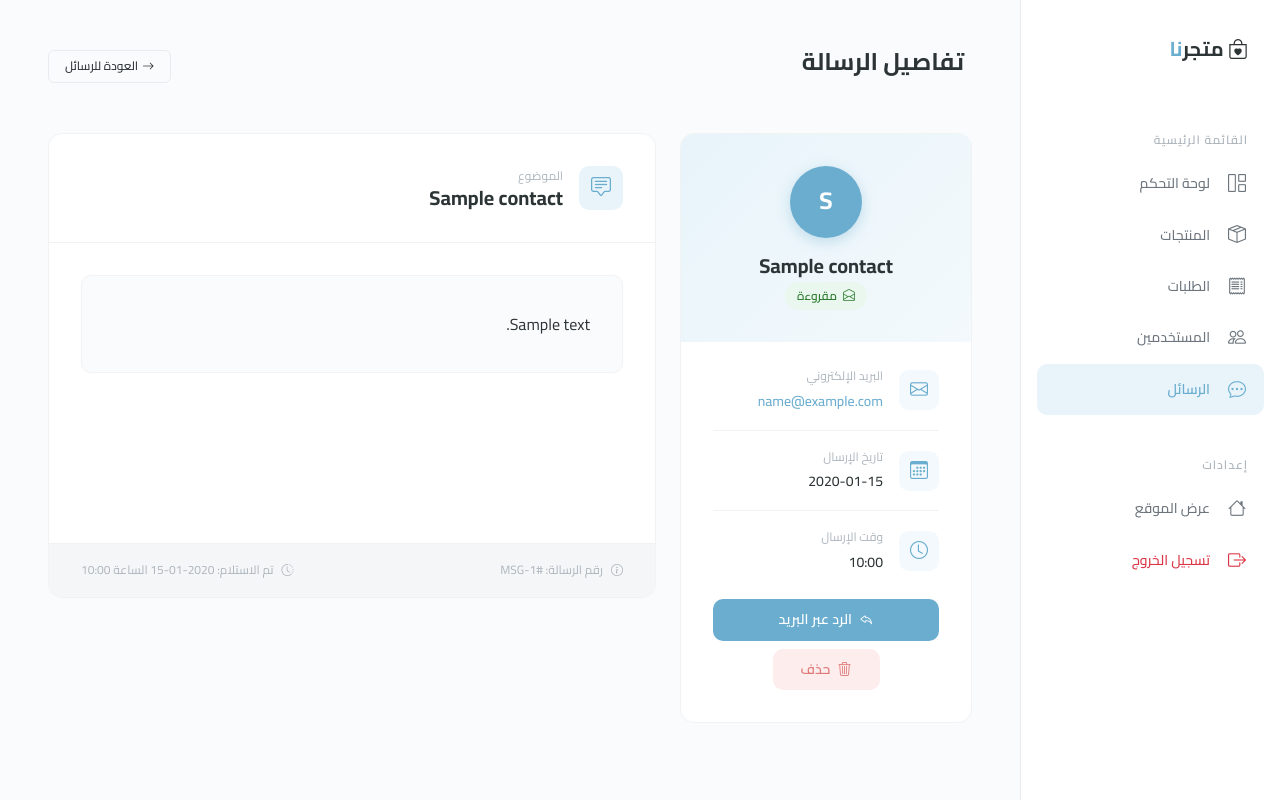
After one commit to mohammedzom/e-commerce_web, a PHP site: page /E-Commerce/message_details.php?id=1 in a window 1280 px wide. The commit adds this page. Run offline with PHP 8.4, Linux system fonts and the light colour scheme; the visitor is signed in with stand-in values (Sample User, id 1); tables that the repository leaves empty hold one stand-in row (values such as "Sample post").

Commit message:
feat: implement message details page and add navigation links to admin panel

```diff
--- a/css/style.css
+++ b/css/style.css
@@ -2344,3 +2344,186 @@ ul {
     margin-left: var(--space-md); /* Arabic spacing (right-to-left) */
   }
 }
+
+
+/* ============================================
+   26. Message Details Page
+   ============================================ */
+
+/* — Sender Card — */
+.msg-sender-card {
+  border-radius: var(--radius-lg);
+  padding: 0;
+  overflow: hidden;
+}
+
+.msg-sender-header {
+  background: linear-gradient(135deg, var(--color-primary-light) 0%, var(--color-primary-ultra-light) 100%);
+  padding: var(--space-xl);
+  text-align: center;
+}
+
+.msg-sender-avatar {
+  width: 72px;
+  height: 72px;
+  border-radius: var(--radius-full);
+  background: var(--color-primary);
+  color: var(--color-white);
+  display: inline-flex;
+  align-items: center;
+  justify-content: center;
+  font-size: var(--font-size-xl);
+  font-weight: 700;
+  margin-bottom: var(--space-md);
+  box-shadow: 0 4px 14px rgba(106, 173, 207, 0.35);
+}
+
+.msg-sender-header h5 {
+  font-weight: 700;
+  margin-bottom: 4px;
+  color: var(--color-text);
+}
+
+.msg-sender-header p {
+  font-size: var(--font-size-sm);
+  color: var(--color-text-secondary);
+  margin-bottom: 0;
+}
+
+/* — Sender Info List — */
+.msg-info-list {
+  padding: var(--space-lg) var(--space-xl);
+}
+
+.msg-info-item {
+  padding-bottom: var(--space-md);
+  border-bottom: 1px solid var(--color-border-light);
+}
+
+.msg-info-item:last-child {
+  padding-bottom: 0;
+  border-bottom: none;
+}
+
+.msg-info-icon {
+  width: 40px;
+  height: 40px;
+  border-radius: var(--radius-md);
+  background: var(--color-primary-ultra-light);
+  color: var(--color-primary);
+  display: flex;
+  align-items: center;
+  justify-content: center;
+  flex-shrink: 0;
+}
+
+.msg-info-icon i {
+  font-size: var(--font-size-md);
+}
+
+.msg-info-label {
+  color: var(--color-text-muted);
+  font-size: var(--font-size-xs);
+  display: block;
+}
+
+.msg-info-value {
+  font-size: var(--font-size-sm);
+  font-weight: 500;
+}
+
+.msg-info-value--email {
+  word-break: break-all;
+}
+
+/* — Sender Actions — */
+.msg-actions {
+  padding: 0 var(--space-xl) var(--space-xl);
+  display: flex;
+  flex-direction: column;
+  gap: var(--space-sm);
+}
+
+.msg-actions .btn-primary-custom {
+  font-size: var(--font-size-sm);
+}
+
+.msg-actions .btn-danger-soft {
+  font-size: var(--font-size-sm);
+  padding: 0.65rem 1.75rem;
+  border-radius: var(--radius-md);
+  font-weight: 600;
+}
+
+/* — Message Content Card — */
+.msg-content-card {
+  border-radius: var(--radius-lg);
+  overflow: hidden;
+}
+
+.msg-subject-header {
+  padding: var(--space-xl);
+  border-bottom: 1px solid var(--color-border-light);
+  display: flex;
+  align-items: center;
+  gap: var(--space-md);
+}
+
+.msg-subject-icon {
+  width: 44px;
+  height: 44px;
+  border-radius: var(--radius-md);
+  background: var(--color-primary-light);
+  color: var(--color-primary);
+  display: flex;
+  align-items: center;
+  justify-content: center;
+  flex-shrink: 0;
+}
+
+.msg-subject-icon i {
+  font-size: var(--font-size-lg);
+}
+
+.msg-subject-header h4 {
+  font-weight: 700;
+  margin-bottom: 0;
+  font-size: var(--font-size-lg);
+  color: var(--color-text);
+}
+
+/* — Message Body — */
+.msg-body-wrapper {
+  padding: var(--space-xl);
+  min-height: 300px;
+}
+
+.msg-body-content {
+  font-size: var(--font-size-base);
+  line-height: 2;
+  color: var(--color-text);
+  background: var(--color-bg);
+  border-radius: var(--radius-md);
+  padding: var(--space-xl);
+  border: 1px solid var(--color-border-light);
+}
+
+/* — Message Footer — */
+.msg-footer {
+  padding: var(--space-md) var(--space-xl);
+  background: var(--color-bg-alt);
+  border-top: 1px solid var(--color-border-light);
+  display: flex;
+  justify-content: space-between;
+  align-items: center;
+  flex-wrap: wrap;
+  gap: var(--space-sm);
+}
+
+.msg-footer-meta {
+  display: flex;
+  align-items: center;
+  gap: var(--space-sm);
+  color: var(--color-text-muted);
+  font-size: var(--font-size-xs);
+}
--- a/includes/admin-sidebar.php
+++ b/includes/admin-sidebar.php
@@ -45,7 +45,7 @@ $is_active = function ($page) use ($cur_page) {
             </li>
 
             <li class="nav-item">
-                <a href="<?= APPURL ?>admin_messages.php" class="nav-link <?= $is_active('admin_messages.php'); ?>">
+                <a href="<?= APPURL ?>admin_messages.php" class="nav-link <?= $is_active('admin_messages.php') ?: $is_active('message_details.php'); ?>">
                     <i class="bi bi-chat-dots"></i> الرسائل
                 </a>
             </li>
--- /dev/null
+++ b/message_details.php
@@ -0,0 +1,179 @@
+<?php
+$page_title = 'متجرنا — تفاصيل الرسالة';
+$page_description = 'عرض تفاصيل رسالة العميل والرد عليها.';
+require_once 'config/config.php';
+require_once 'includes/middleware/check-admin.php';
+include 'includes/header.php';
+
+$message_id = isset($_GET['id']) ? (int) $_GET['id'] : 0;
+
+if ($message_id <= 0) {
+    header("Location: admin_messages.php");
+    exit;
+}
+
+if ($_SERVER['REQUEST_METHOD'] === 'POST') {
+    $action = $_POST['action'] ?? '';
+
+    if ($action === 'mark_read') {
+        $stmt = $conn->prepare("UPDATE contacts SET is_read = 1 WHERE message_id = ?");
+        $stmt->execute([$message_id]);
+        header("Location: message_details.php?id=" . $message_id);
+        exit;
+    } elseif ($action === 'mark_unread') {
+        $stmt = $conn->prepare("UPDATE contacts SET is_read = 0 WHERE message_id = ?");
+        $stmt->execute([$message_id]);
+        header("Location: message_details.php?id=" . $message_id);
+        exit;
+    } elseif ($action === 'delete') {
+        $stmt = $conn->prepare("DELETE FROM contacts WHERE message_id = ?");
+        $stmt->execute([$message_id]);
+        header("Location: admin_messages.php");
+        exit;
+    }
+}
+
+$stmt = $conn->prepare("SELECT * FROM contacts WHERE message_id = :id");
+$stmt->execute(['id' => $message_id]);
+$message = $stmt->fetch(PDO::FETCH_OBJ);
+
+if (!$message) {
+    header("Location: admin_messages.php");
+    exit;
+}
+
+if (!$message->is_read) {
+    $markRead = $conn->prepare("UPDATE contacts SET is_read = 1 WHERE message_id = ?");
+    $markRead->execute([$message_id]);
+    $message->is_read = 1;
+}
+
+$is_read = boolval($message->is_read);
+$name = htmlspecialchars($message->name);
+$email = htmlspecialchars($message->email);
+$subject = htmlspecialchars($message->subject ?: 'بدون موضوع');
+$message_text = htmlspecialchars($message->message);
+$date = date('Y-m-d', strtotime($message->submitted_at));
+$time = date('H:i', strtotime($message->submitted_at));
+?>
+
+<body>
+    <?php include 'includes/admin-sidebar.php'; ?>
+
+    <main class="admin-content">
+        <div class="admin-header">
+            <div class="d-flex align-items-center gap-2">
+                <button class="btn btn-outline-custom d-lg-none" id="sidebarToggle" style="padding:0.4rem 0.7rem;">
+                    <i class="bi bi-list" style="font-size:1.25rem;"></i>
+                </button>
+                <h1 style="display:inline-block;vertical-align:middle;margin-right:var(--space-sm);">
+                    تفاصيل الرسالة
+                </h1>
+            </div>
+            <a href="admin_messages.php" class="btn btn-outline-custom btn-sm-custom">
+                <i class="bi bi-arrow-right me-1"></i>العودة للرسائل
+            </a>
+        </div>
+
+        <div class="row g-4">
+            <div class="col-lg-4">
+                <div class="card-custom msg-sender-card">
+                    <div class="msg-sender-header">
+                        <div class="msg-sender-avatar">
+                            <?= mb_substr($name, 0, 1, 'UTF-8') ?>
+                        </div>
+                        <h5><?= $name ?></h5>
+                        <p>
+                            <?= $is_read
+                                ? '<span class="status-badge status-completed"><i class="bi bi-envelope-open"></i> مقروءة</span>'
+                                : '<span class="status-badge status-pending"><i class="bi bi-envelope-fill"></i> جديدة</span>'
+                            ?>
+                        </p>
+                    </div>
+
+                    <div class="msg-info-list">
+                        <div class="d-flex align-items-center gap-3 mb-3 msg-info-item">
+                            <div class="msg-info-icon">
+                                <i class="bi bi-envelope"></i>
+                            </div>
+                            <div style="min-width:0;">
+                                <small class="msg-info-label">البريد الإلكتروني</small>
+                                <a href="mailto:<?= $email ?>" class="msg-info-value msg-info-value--email"><?= $email ?></a>
+                            </div>
+                        </div>
+
+                        <div class="d-flex align-items-center gap-3 mb-3 msg-info-item">
+                            <div class="msg-info-icon">
+                                <i class="bi bi-calendar3"></i>
+                            </div>
+                            <div>
+                                <small class="msg-info-label">تاريخ الإرسال</small>
+                                <span class="msg-info-value"><?= $date ?></span>
+                            </div>
+                        </div>
+
+                        <div class="d-flex align-items-center gap-3 msg-info-item">
+                            <div class="msg-info-icon">
+                                <i class="bi bi-clock"></i>
+                            </div>
+                            <div>
+                                <small class="msg-info-label">وقت الإرسال</small>
+                                <span class="msg-info-value"><?= $time ?></span>
+                            </div>
+                        </div>
+                    </div>
+
+                    <div class="msg-actions">
+                        <a href="mailto:<?= $email ?>?subject=رد: <?= urlencode($message->subject ?: '') ?>" class="btn btn-primary-custom w-100">
+                            <i class="bi bi-reply me-1"></i> الرد عبر البريد
+                        </a>
+
+                        <form method="POST" onsubmit="return confirm('هل أنت متأكد من حذف هذه الرسالة؟');">
+                            <input type="hidden" name="action" value="delete">
+                            <button type="submit" class="btn btn-danger-soft w-100">
+                                <i class="bi bi-trash3 me-1"></i> حذف
+                            </button>
+                        </form>
+                    </div>
+                </div>
+            </div>
+
+            <div class="col-lg-8">
+                <div class="card-custom msg-content-card">
+                    <div class="msg-subject-header">
+                        <div class="msg-subject-icon">
+                            <i class="bi bi-chat-square-text"></i>
+                        </div>
+                        <div>
+                            <small class="msg-info-label">الموضوع</small>
+                            <h4><?= $subject ?></h4>
+                        </div>
+                    </div>
+
+                    <div class="msg-body-wrapper">
+                        <div class="msg-body-content">
+                            <?= nl2br($message_text) ?>
+                        </div>
+                    </div>
+
+                    <div class="msg-footer">
+                        <div class="msg-footer-meta">
+                            <i class="bi bi-info-circle"></i>
+                            <span>رقم الرسالة: #MSG-<?= $message_id ?></span>
+                        </div>
+                        <div class="msg-footer-meta">
+                            <i class="bi bi-clock-history"></i>
+                            <span>تم الاستلام: <?= $date ?> الساعة <?= $time ?></span>
+                        </div>
+                    </div>
+                </div>
+            </div>
+        </div>
+    </main>
+    </div>
+
+    <script src="https://cdn.jsdelivr.net/npm/bootstrap@5.3.3/dist/js/bootstrap.bundle.min.js"></script>
+    <script src="<?php echo APPURL . 'js/main.js'; ?>"></script>
+</body>
+
+</html>
```
Also changed, not shown: admin_dashboard.php (+17 -22 lines), admin_messages.php (+16 -3 lines), admin_orders.php (+20 -15 lines), contact.php (+1 -6 lines), admin_product_form.php (line endings or trailing spaces).
